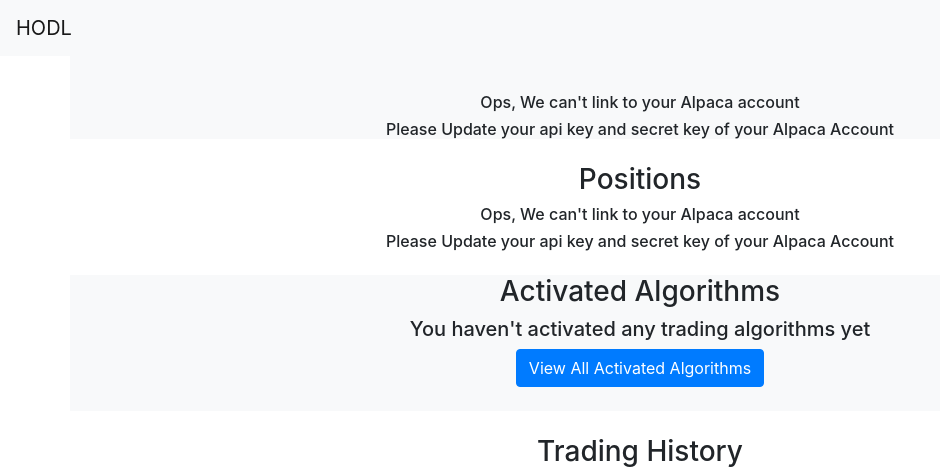
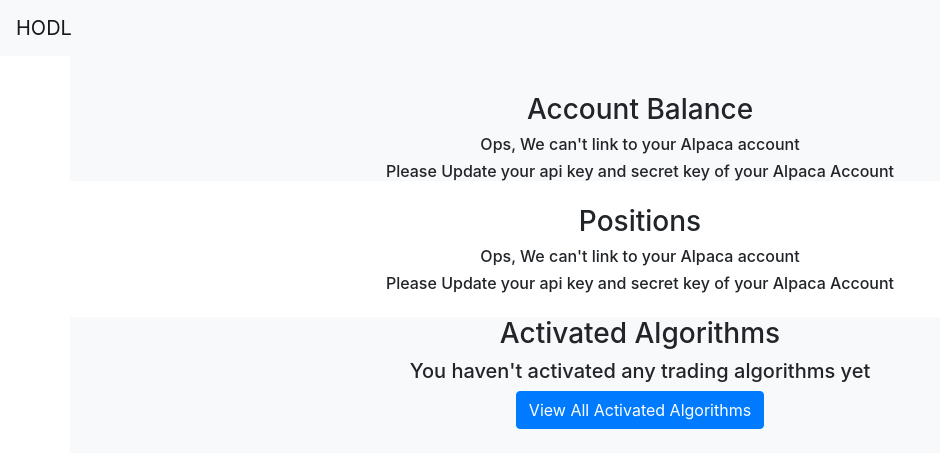
Before and after one commit to yongfu-lu/HODL, a Django app: template user/templates/user/dashboard.html in a window 1280 px wide. Shown: the top 476 px of the page, without its empty margins (0-940 px from the left). Run offline with Django 4.2, Linux system fonts and the light colour scheme; the template is opened without the code that fills it, so the values that code supplies are empty; some libraries are stand-ins or nearby versions.

Commit message:
text fixed

```diff
--- a/user/templates/user/dashboard.html
+++ b/user/templates/user/dashboard.html
@@ -41,6 +41,7 @@
     </div>
     {%else%}
     <div class="container text-center">
+        <h3>Account Balance</h3>
         <h6> Ops, We can't link to your Alpaca account</h6>
         <h6> Please Update your api key and secret key of your Alpaca Account</h6>
     </div>
```
